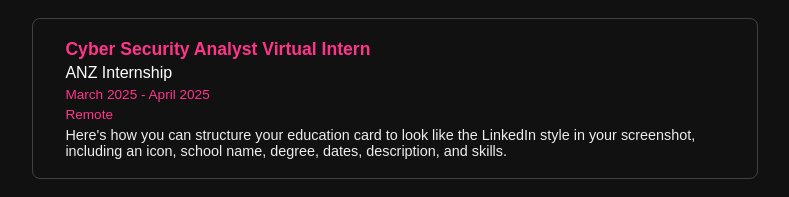
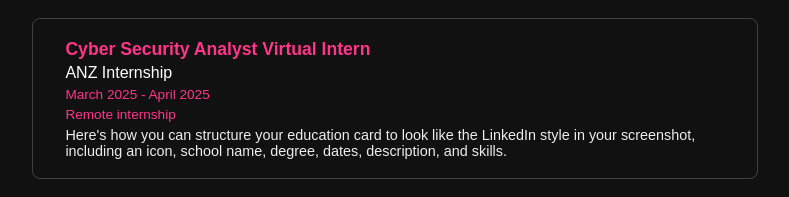
Before and after one commit to adishankardas/myportfolio, a Next.js app: page / in a window 1280 px wide. Shown: the part 2355-2552 px from the top of the page, without its empty margins (245-1034 px from the left). Built offline with nearby package versions, Linux system fonts and the light colour scheme.

Commit message:
about section update

```diff
--- a/src/app/components/About.js
+++ b/src/app/components/About.js
@@ -79,7 +79,7 @@
                         <div className="edu-school">Cyber Security Analyst Virtual Intern</div>
                         <div className="edu-degree">ANZ Internship</div>
                         <div className="edu-year">March 2025 - April 2025</div>
-                        <div className="edu-year">Remote</div>
+                        <div className="edu-year">Remote internship</div>
                         <div className="edu-details">Here&#39;s how you can structure your education card to look like the LinkedIn style in your screenshot, including an icon, school name, degree, dates, description, and skills.</div>
                     </div>
                 </div>
```
